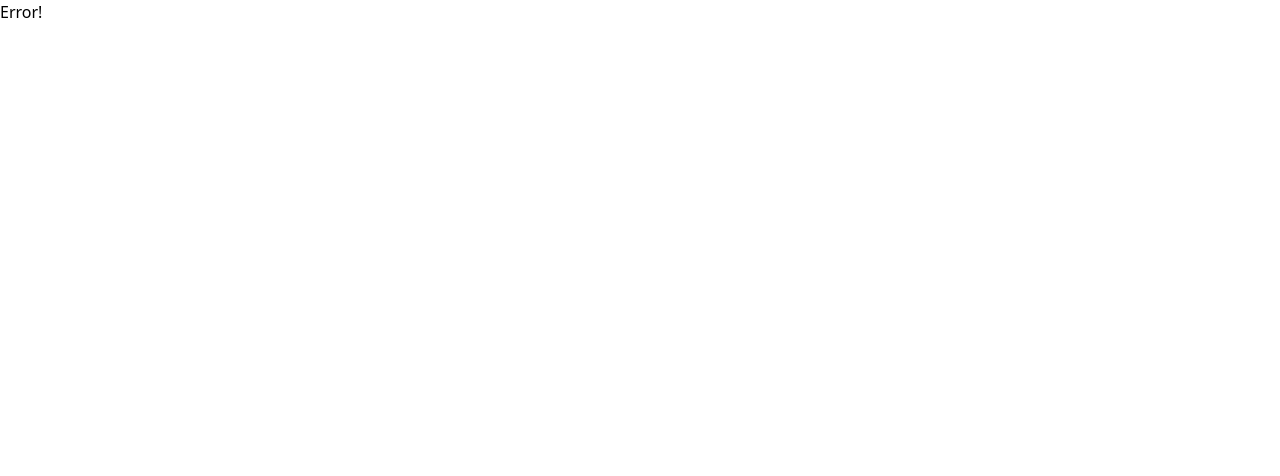
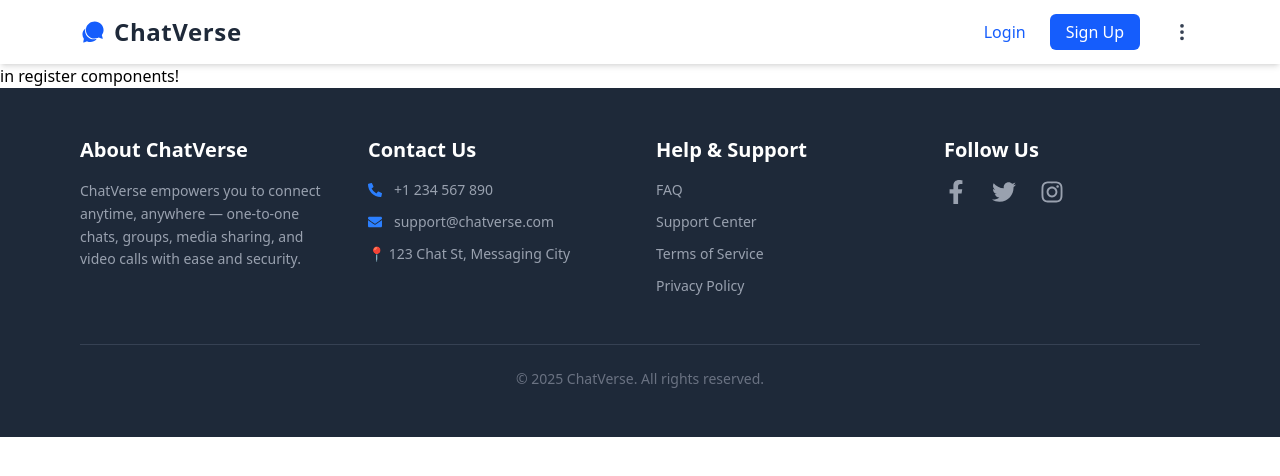
Before and after one commit to parashar08/ChatVerse, a React (Vite) app in the folder frontend/: page /register in a window 1280 px wide. Before the commit this address had no page. Shown: the top 476 px of the page. Built offline with nearby package versions, Linux system fonts and the light colour scheme.

Commit message:
create auth pages

```diff
--- /dev/null
+++ b/frontend/src/pages/Login.jsx
@@ -0,0 +1,9 @@
+const Login = () => {
+  return (
+    <div>
+      <p>In login components!</p>
+    </div>
+  );
+};
+
+export default Login;
--- /dev/null
+++ b/frontend/src/pages/Register.jsx
@@ -0,0 +1,9 @@
+const Register = () => {
+  return (
+    <div>
+      <p>in register components!</p>
+    </div>
+  );
+};
+
+export default Register;
```
Also changed, not shown: frontend/src/routes/routes.jsx (+15 -5 lines).
